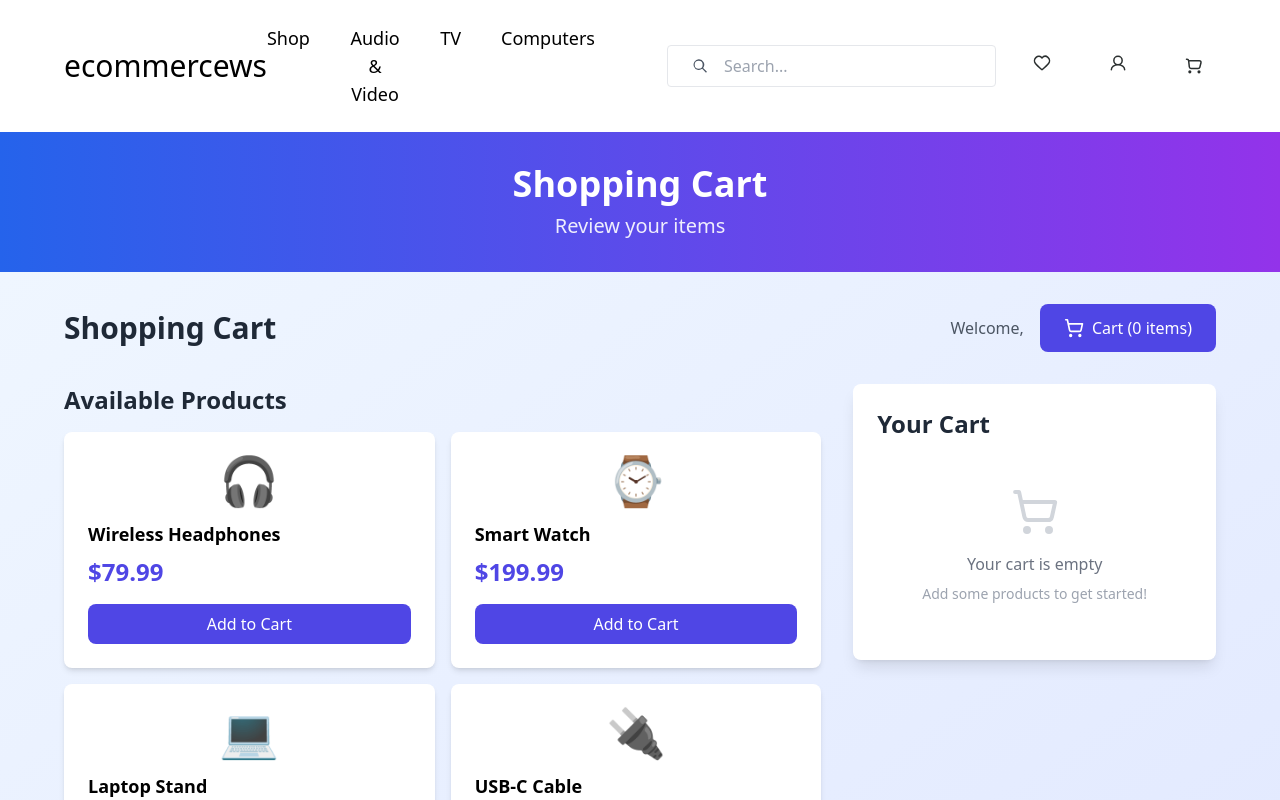
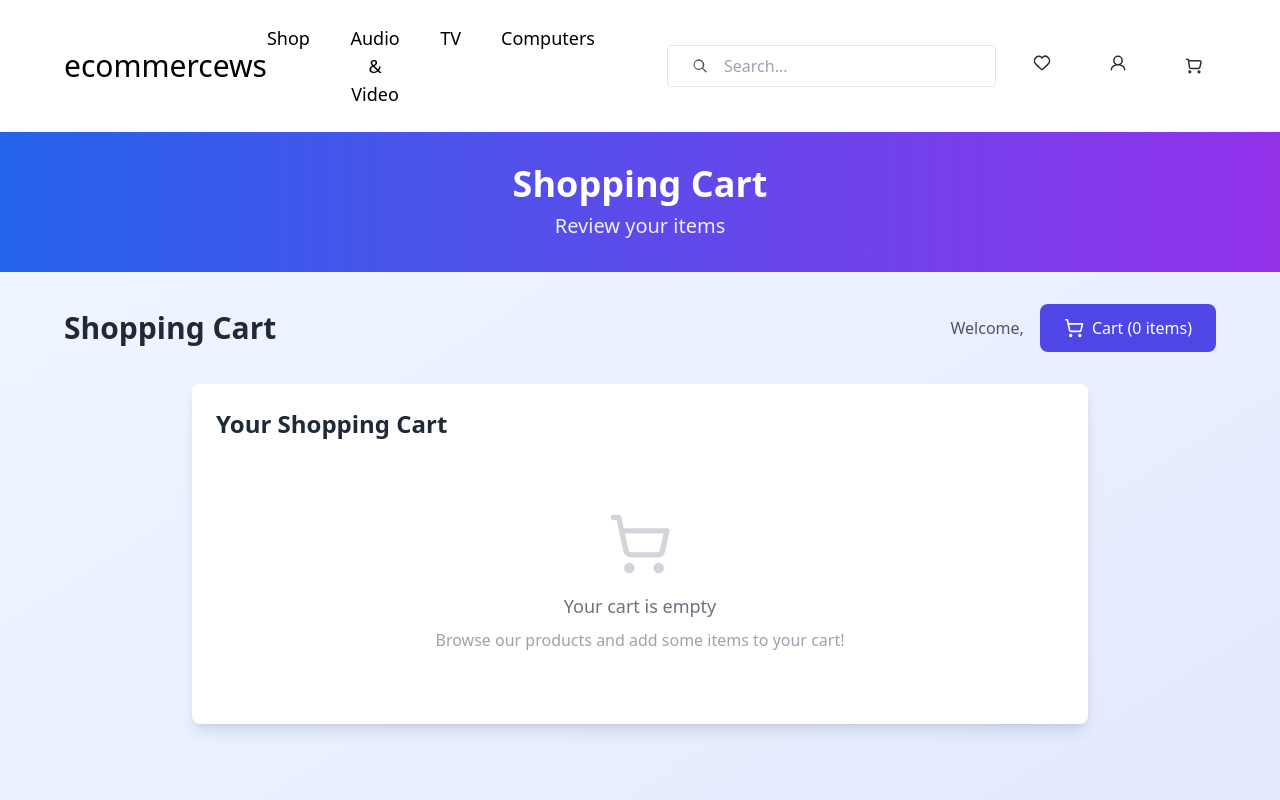
Before and after one commit to asif-kamal/ecommercews-frontend, a React (Create React App) app: page /cart-items in a window 1280 px wide. Shown: the top 800 px of the page. Built offline with nearby package versions, Linux system fonts and the light colour scheme; sample sign-in values are in the browser's storage.

Commit message:
removed sample data

```diff
--- a/src/components/cart/CartItems.jsx
+++ b/src/components/cart/CartItems.jsx
@@ -8,21 +8,6 @@ import {
 } from "../../utils/jwt-helper";
 import { useCart } from "../../context/CartContext";
 
-// Sample products - In production, fetch from your API
-const sampleProducts = [
-  {
-    id: "sample-uuid-1",
-    name: "Wireless Headphones",
-    price: 79.99,
-    image: "🎧",
-  },
-  { id: "sample-uuid-2", name: "Smart Watch", price: 199.99, image: "⌚" },
-  { id: "sample-uuid-3", name: "Laptop Stand", price: 49.99, image: "💻" },
-  { id: "sample-uuid-4", name: "USB-C Cable", price: 12.99, image: "🔌" },
-  { id: "sample-uuid-5", name: "Bluetooth Speaker", price: 89.99, image: "🔊" },
-  { id: "sample-uuid-6", name: "Wireless Mouse", price: 34.99, image: "🖱️" },
-];
-
 const CartItems = () => {
   const navigate = useNavigate();
   const [orderStatus, setOrderStatus] = useState("");
@@ -32,7 +17,6 @@ const CartItems = () => {
   // Use shared cart context instead of local state
   const {
     cartItems,
-    addToCart,
     updateQuantity,
     removeItem,
     clearCart: clearCartItems,
@@ -108,18 +92,6 @@ const CartItems = () => {
     // Validate cart items before creating order data
     if (!cartItems || cartItems.length === 0) {
       setOrderStatus("✗ Your cart is empty. Add some items before checkout.");
-      return;
-    }
-
-    // Check if cart contains sample products
-    const hasSampleProducts = cartItems.some((item) =>
-      String(item.id).startsWith("sample-uuid-")
-    );
-
-    if (hasSampleProducts) {
-      setOrderStatus(
-        "✗ Cannot checkout with sample products. Please add real products from the catalog."
-      );
       return;
     }
 
@@ -234,7 +206,7 @@ const CartItems = () => {
           console.error(`Invalid productId for item ${index}:`, item.productId);
           console.error(`Full item data:`, item);
           throw new Error(
-            `Product ID is missing for item: ${item.productName}. This may be a sample product that cannot be checked out.`
+            `Product ID is missing for item: ${item.productName}. Please try refreshing the page.`
           );
         }
 
@@ -264,13 +236,6 @@ const CartItems = () => {
         ) {
           console.error(`Invalid subtotal for item ${index}:`, item.subtotal);
           throw new Error(`Invalid total price for item: ${item.productName}`);
-        }
-
-        // Warn if using sample data
-        if (String(item.productId).startsWith("sample-uuid-")) {
-          console.warn(
-            `Sample product detected: ${item.productName}. This checkout may fail on the backend.`
-          );
         }
       });
 
@@ -499,52 +464,22 @@ const CartItems = () => {
           </div>
         )}
 
-        <div className="grid grid-cols-1 lg:grid-cols-3 gap-8">
-          {/* Products */}
-          <div className="lg:col-span-2">
-            <h2 className="text-2xl font-semibold mb-4 text-gray-800">
-              Available Products
-            </h2>
-            <div className="grid grid-cols-1 md:grid-cols-2 gap-4">
-              {sampleProducts.map((product) => (
-                <div
-                  key={product.id}
-                  className="bg-white rounded-lg shadow-md p-6 hover:shadow-lg transition"
-                >
-                  <div className="text-5xl mb-4 text-center">
-                    {product.image}
-                  </div>
-                  <h3 className="font-semibold text-lg mb-2">{product.name}</h3>
-                  <p className="text-2xl font-bold text-indigo-600 mb-4">
-                    ${product.price.toFixed(2)}
-                  </p>
-                  <button
-                    onClick={() => addToCart(product)}
-                    className="w-full bg-indigo-600 text-white py-2 rounded-lg hover:bg-indigo-700 transition"
-                  >
-                    Add to Cart
-                  </button>
-                </div>
-              ))}
-            </div>
-          </div>
-
-          {/* Cart Sidebar */}
-          <div className="lg:col-span-1">
-            <div className="bg-white rounded-lg shadow-lg p-6 sticky top-8">
-              <h2 className="text-2xl font-semibold mb-4 text-gray-800">
-                Your Cart
+        <div className="max-w-4xl mx-auto">
+          {/* Cart */}
+          <div className="bg-white rounded-lg shadow-lg p-6">
+            <h2 className="text-2xl font-semibold mb-6 text-gray-800">
+              Your Shopping Cart
             </h2>
 
             {cartItems.length === 0 ? (
-                <div className="text-center py-8">
+              <div className="text-center py-12">
                 <ShoppingCart
-                    size={48}
+                  size={64}
                   className="mx-auto text-gray-300 mb-4"
                 />
-                  <p className="text-gray-500">Your cart is empty</p>
-                  <p className="text-sm text-gray-400 mt-2">
-                    Add some products to get started!
+                <p className="text-gray-500 text-lg">Your cart is empty</p>
+                <p className="text-gray-400 mt-2">
+                  Browse our products and add some items to your cart!
                 </p>
               </div>
             ) : (
@@ -623,7 +558,6 @@ const CartItems = () => {
         </div>
       </div>
     </div>
-    </div>
   );
 };
 
```
Lines whose indentation alone changed are shown as unchanged.
